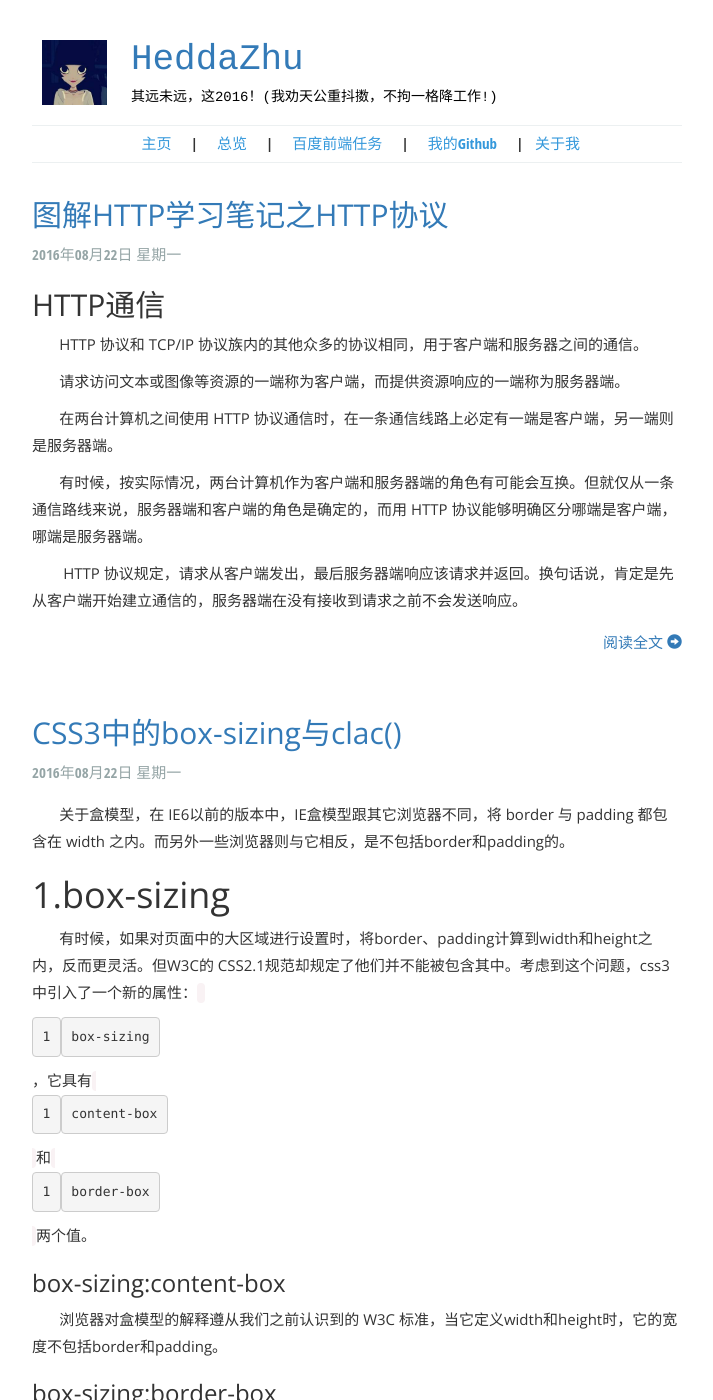
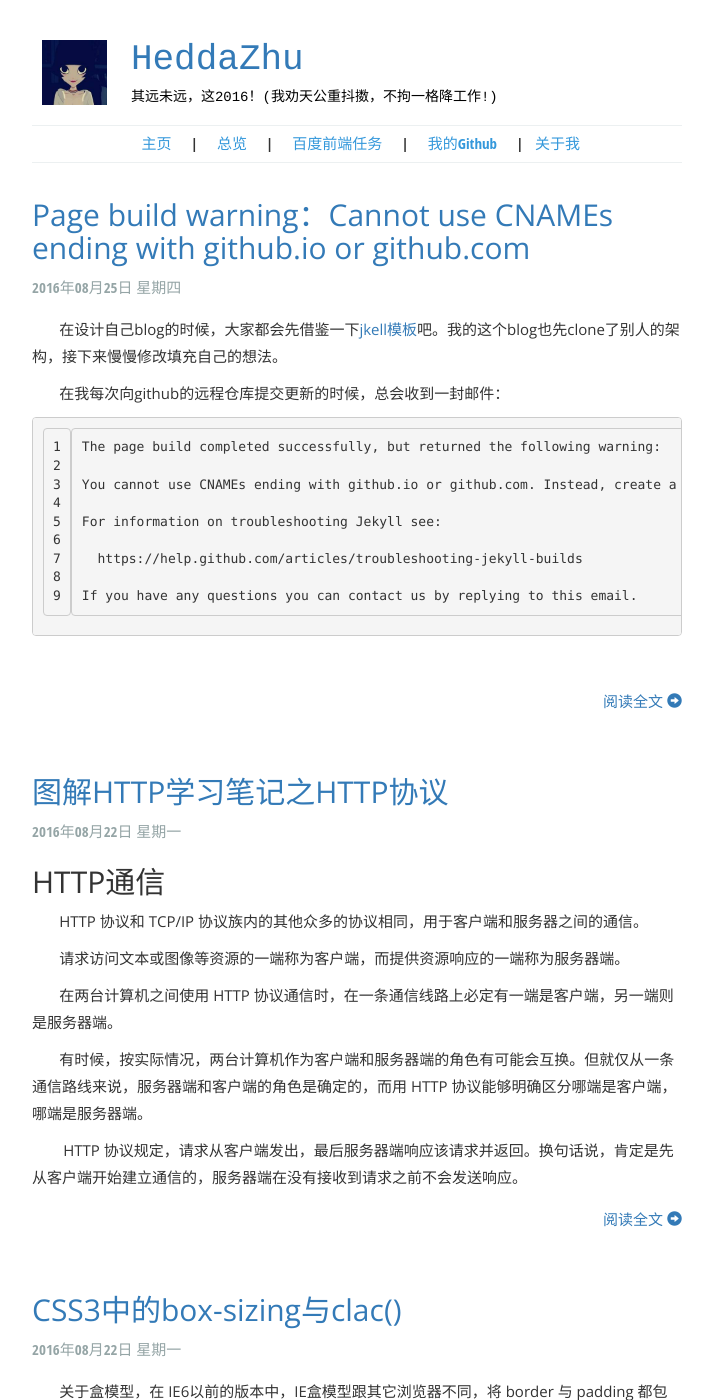
Before and after one commit to HeddaZhu/HeddaZhu.github.io, a Jekyll site: the page built from index.html, in a window 1280 px wide and 1400 px high. Shown: the whole window, without its empty margins (283-996 px from the left). Built offline with Jekyll 4.4.1, drawn with Linux system fonts in a browser that asks for light colours; some of the changed text lies outside the part shown.

Commit message:
Delete CNAME

````diff
--- a/IFE_index.html
+++ b/IFE_index.html
@@ -13,7 +13,7 @@
 		<a href="http://heddazhu.github.io/" title="我的主页" target=_blank>
 		  <img class="logo" src="./task1/img/4.jpg" alt="logo" width="100px" height="100px">
 		</a>
-		<a href="https://github.com/HeddaZhu/HeddaZhu.github.io/IFE_index.html" title="本网页代码地址" target=_blank>
+		<a href="https://github.com/HeddaZhu/HeddaZhu.github.io/blob/master/IFE_index.html" title="本网页代码地址" target=_blank>
 			<img class="logoGithub" src="./task1/img/github3.png" alt="github logo" width="50px" height="50px"></a>
 
 
--- /dev/null
+++ b/_posts/2016-08-25-Github-Pages-Bulid-Warning.md
@@ -0,0 +1,47 @@
+---
+layout: post_layout
+title: Page build warning：Cannot use CNAMEs ending with github.io or github.com
+time: 2016年08月25日 星期四
+location: 天津
+pulished: true
+excerpt_separator: "刚接触"
+---
+&#160; &#160; &#160; &#160;在设计自己blog的时候，大家都会先借鉴一下[jkell模板](http://jekyllthemes.org/)吧。我的这个blog也先clone了别人的架构，接下来慢慢修改填充自己的想法。
+
+
+&#160; &#160; &#160; &#160;在我每次向github的远程仓库提交更新的时候，总会收到一封邮件：
+
+```
+The page build completed successfully, but returned the following warning:
+
+You cannot use CNAMEs ending with github.io or github.com. Instead, create a repository named HeddaZhu.github.io. See https://help.github.com/articles/setting-up-your-pages-site-repository/
+
+For information on troubleshooting Jekyll see:
+
+  https://help.github.com/articles/troubleshooting-jekyll-builds
+
+If you have any questions you can contact us by replying to this email.
+```
+
+
+&#160; &#160; &#160; &#160;刚接触[jekyll](http://jekyll.bootcss.com/)不久，对它的构建结构和语法都不是特别熟悉。访问了邮件中的链接，我发现这并不能解决我的问题。虽然有warning但是无伤大雅，毕竟程序员不怎么care warning。But 每次更新代码，都要收到github的邮件，我是不能忍受的！！！(*>﹏<*)
+
+&#160; &#160; &#160; &#160;于是乎好好研究了下jekyll的目录结构以及CNAME，原来CNAME是用来绑定域名的。
+
+## 绑定到一级域名
+
+1. 首先在项目根目录下创建一个叫CNAME文件，里面写上自己的以及一级域名(www.youdomain.com)
+2. 在你的域名管理页或者是DNS解析的地方，增加一个记录，记录类别为CNAME(Alias)类型。i.e.在DNS中为自己的域名增加一条A记录，指向207.97.227.245（github服务器）。
+3. 将项目提交到github上, wait a minute
+4. baseurl应该为"/"
+5. 访问自己的域名,check一下
+
+## 绑定到二级域名
+
+&#160; &#160; &#160; &#160;需要额外在DNS中增加一条CNAME，指向(github用户名).github.io，然后再CNAME文件中修改为自己的二级域名即可
+
+&#160; &#160; &#160; &#160;有关这个问题的[github官方帮助文档](https://help.github.com/articles/using-a-custom-domain-with-github-pages/)
+
+
+
+&#160; &#160; &#160; &#160;之前clone jekyll模板的时候在项目中有个CNAME文件，刚开始不知道它的而作用就保留了。我还没有申请域名，现在看来这个文件不仅unnecessary而且是culprit。删除这个文件就没有警告了。O(∩_∩)O
````
